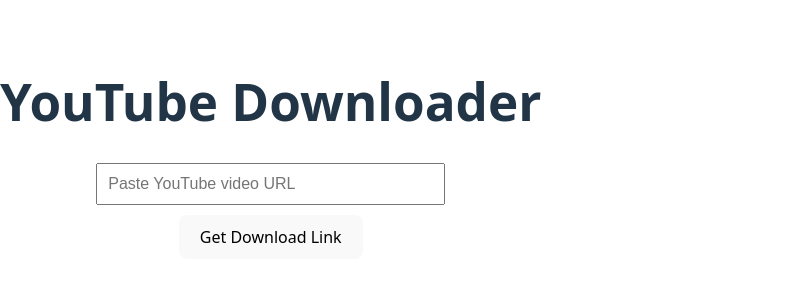
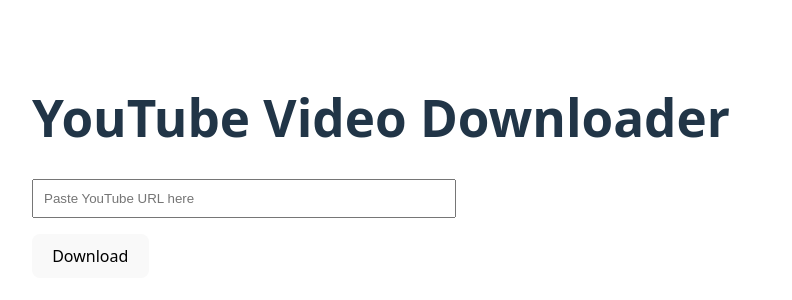
Before and after one commit to nietiene/youtube-video-donwloader, a React (Vite) app in the folder frontend/: page / in a window 1280 px wide. Shown: the part 234-534 px from the top of the page, without its empty margins (0-792 px from the left). Built offline with nearby package versions, Linux system fonts and the light colour scheme.

Commit message:
first commit of youtube video downlloader

```diff
--- a/frontend/src/App.jsx
+++ b/frontend/src/App.jsx
@@ -1,53 +1,52 @@
-import { useState, useEffect } from 'react'
-import axios from 'axios'
-import './App.css'
+import { useState } from "react";
+import axios from "axios";
 
 function App() {
-  const [url, setUrl] = useState('')
-  const [downloadUrl, setDownloadUrl] = useState('')
-  const [loading, setLoading] = useState(false)
+  const [videoURL, setVideoURL] = useState("");
+  const [downloading, setDownloading] = useState(false);
 
   const handleDownload = async () => {
-    setLoading(true)
+    if (!videoURL) return alert("Please enter a YouTube URL");
+
     try {
-      const res = await axios.post('http://localhost:5000/download', { url })
-      setDownloadUrl(res.data.link)
-    } catch (err) {
-      alert("Failed to fetch download link")
+      setDownloading(true);
+      const response = await axios.post(
+        "http://localhost:5000/download",
+        { videoURL },
+        { responseType: "blob" }
+      );
+
+      const url = window.URL.createObjectURL(new Blob([response.data]));
+      const a = document.createElement("a");
+      a.href = url;
+      a.download = "video.mp4"; // you can later change this dynamically
+      document.body.appendChild(a);
+      a.click();
+      a.remove();
+    } catch (error) {
+      console.error("Download failed:", error);
+      alert("Failed to download video. Check URL or try again.");
+    } finally {
+      setDownloading(false);
     }
-    setLoading(false)
-  }
-
-  useEffect(() => {
-    // Insert PropellerAds or other ad script
-    const script = document.createElement('script')
-    script.src = '//upgulpinon.com/1?z=YOUR_AD_ID'
-    script.async = true
-    document.getElementById('ad-container').appendChild(script)
-  }, [])
+  };
 
   return (
-    <div className="container">
-      <h1>YouTube Downloader</h1>
+    <div style={{ padding: "2rem" }}>
+      <h1>YouTube Video Downloader</h1>
       <input
         type="text"
-        placeholder="Paste YouTube video URL"
-        value={url}
-        onChange={(e) => setUrl(e.target.value)}
+        placeholder="Paste YouTube URL here"
+        value={videoURL}
+        onChange={(e) => setVideoURL(e.target.value)}
+        style={{ width: "400px", padding: "10px" }}
       />
-      <button onClick={handleDownload} disabled={loading}>
-        {loading ? 'Processing...' : 'Get Download Link'}
+      <br />
+      <button onClick={handleDownload} style={{ marginTop: "1rem" }}>
+        {downloading ? "Downloading..." : "Download"}
       </button>
-
-      {downloadUrl && (
-        <div className="result">
-          <a href={downloadUrl} target="_blank">Download Video</a>
-        </div>
-      )}
-
-      <div id="ad-container" style={{ marginTop: '40px' }}></div>
     </div>
-  )
+  );
 }
 
-export default App
+export default App;
```
Also changed, not shown: 2 other files (tests, documents, lock files or other folders).
